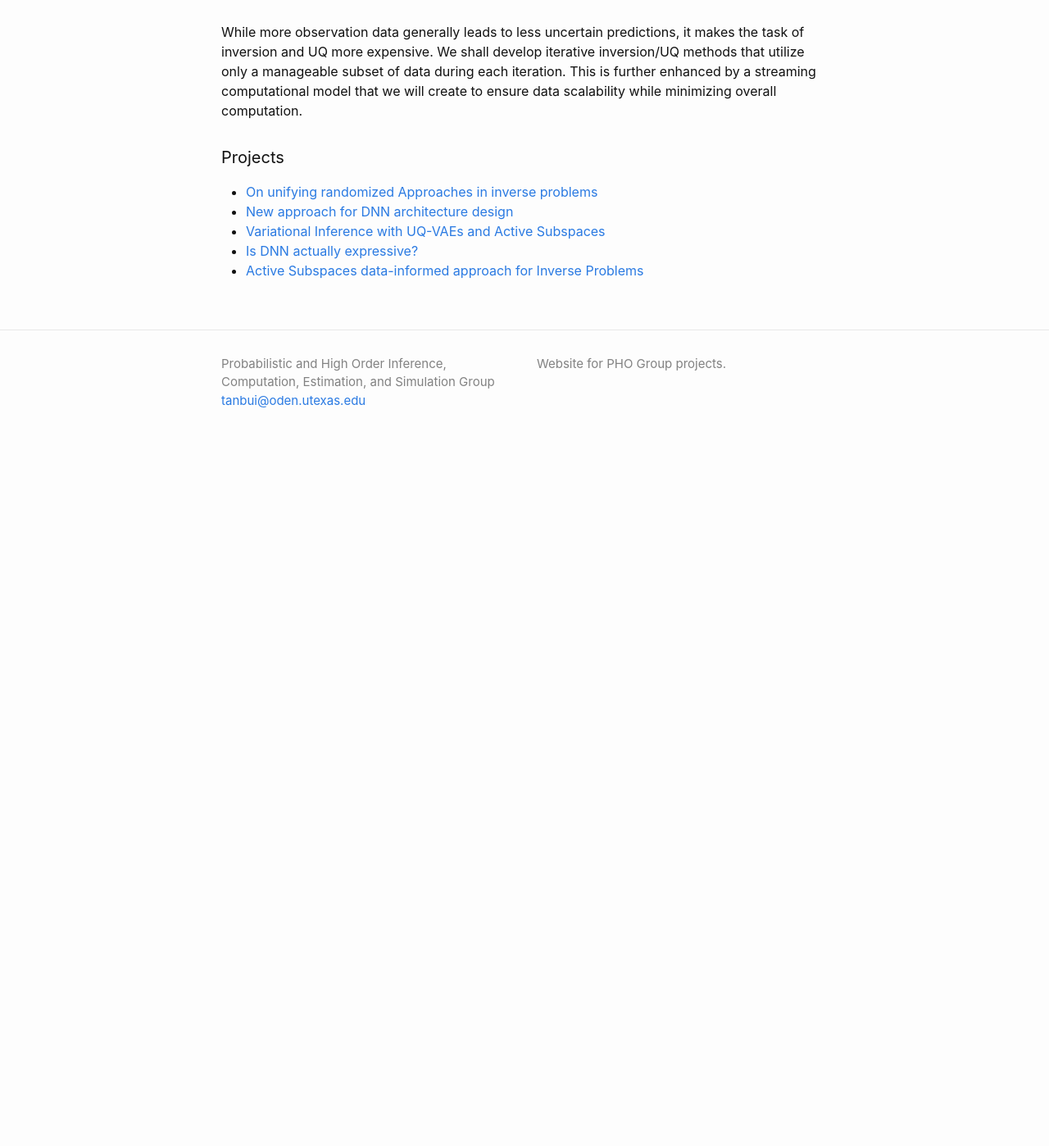
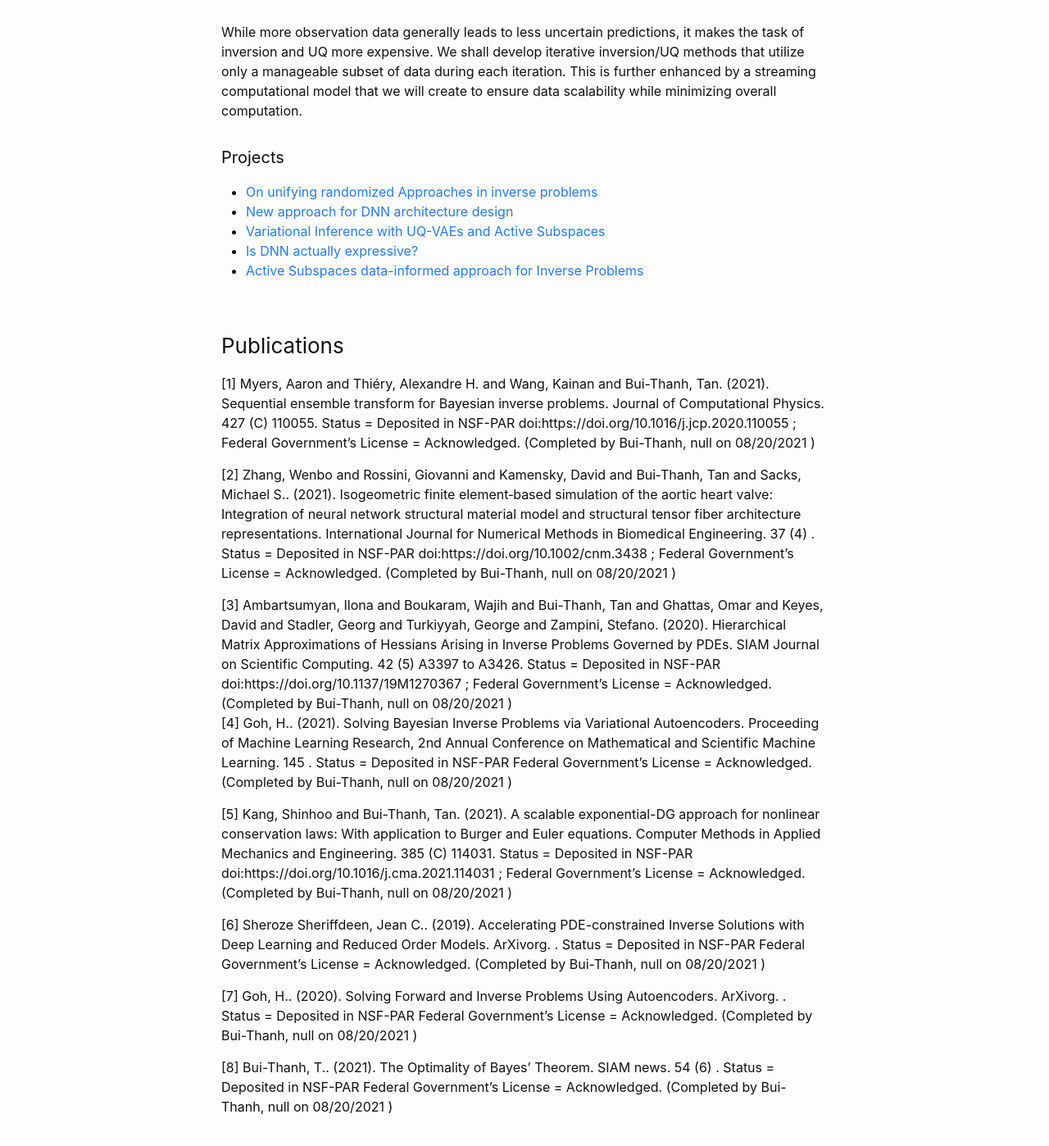
Before and after one commit to tscott-00/phogroup.github.io, a Jekyll site: the page built from cdse.md, in a window 1280 px wide and 1400 px high, scrolled down 942 px. Shown: the whole window at 82% size. Built offline with Jekyll 4.4.1, drawn with Linux system fonts in a browser that asks for light colours; before the commit the page ends 1502 px from its top, so only the background shows below that.

Commit message:
Update cdse.md

```diff
--- a/cdse.md
+++ b/cdse.md
@@ -28,6 +28,23 @@ makes the task of inversion and UQ more expensive. We shall develop iterative in
 * [Is DNN actually expressive?](/cdse/active_subspaces_nn_analysis)
 * [Active Subspaces data-informed approach for Inverse Problems](/cdse/active_subspaces_inverse_problems)
 
+### Publications<a name="publications"></a>
+
+[1] Myers, Aaron and Thiéry, Alexandre H. and Wang, Kainan and Bui-Thanh, Tan. (2021). Sequential ensemble transform for Bayesian inverse problems.  Journal of Computational Physics. 427  (C) 110055. Status = Deposited in NSF-PAR  doi:https://doi.org/10.1016/j.jcp.2020.110055  ; Federal Government's License = Acknowledged. (Completed by Bui-Thanh, null on 08/20/2021 )
+
+[2] Zhang, Wenbo and Rossini, Giovanni and Kamensky, David and Bui‐Thanh, Tan and Sacks, Michael S.. (2021). Isogeometric finite element‐based simulation of the aortic heart valve: Integration of neural network structural material model and structural tensor fiber architecture representations.  International Journal for Numerical Methods in Biomedical Engineering. 37  (4) . Status = Deposited in NSF-PAR  doi:https://doi.org/10.1002/cnm.3438  ; Federal Government's License = Acknowledged. (Completed by Bui-Thanh, null on 08/20/2021 )
+
+[3] Ambartsumyan, Ilona and Boukaram, Wajih and Bui-Thanh, Tan and Ghattas, Omar and Keyes, David and Stadler, Georg and Turkiyyah, George and Zampini, Stefano. (2020). Hierarchical Matrix Approximations of Hessians Arising in Inverse Problems Governed by PDEs.  SIAM Journal on Scientific Computing. 42  (5) A3397 to A3426. Status = Deposited in NSF-PAR  doi:https://doi.org/10.1137/19M1270367  ; Federal Government's License = Acknowledged. (Completed by Bui-Thanh, null on 08/20/2021 )
+[4] Goh, H.. (2021). Solving Bayesian Inverse Problems via Variational Autoencoders.  Proceeding of Machine Learning Research, 2nd Annual Conference on Mathematical and Scientific Machine Learning. 145 . Status = Deposited in NSF-PAR  Federal Government's License = Acknowledged. (Completed by Bui-Thanh, null on 08/20/2021 )
+
+[5] Kang, Shinhoo and Bui-Thanh, Tan. (2021). A scalable exponential-DG approach for nonlinear conservation laws: With application to Burger and Euler equations.  Computer Methods in Applied Mechanics and Engineering. 385  (C) 114031. Status = Deposited in NSF-PAR  doi:https://doi.org/10.1016/j.cma.2021.114031  ; Federal Government's License = Acknowledged. (Completed by Bui-Thanh, null on 08/20/2021 )
+
+[6] Sheroze Sheriffdeen, Jean C.. (2019). Accelerating PDE-constrained Inverse Solutions with Deep Learning and Reduced Order Models.  ArXivorg.  . Status = Deposited in NSF-PAR  Federal Government's License = Acknowledged. (Completed by Bui-Thanh, null on 08/20/2021 )
+
+[7] Goh, H.. (2020). Solving Forward and Inverse Problems Using Autoencoders.  ArXivorg.  . Status = Deposited in NSF-PAR  Federal Government's License = Acknowledged. (Completed by Bui-Thanh, null on 08/20/2021 )
+
+[8] Bui-Thanh, T.. (2021). The Optimality of Bayes' Theorem.  SIAM news. 54  (6) . Status = Deposited in NSF-PAR  Federal Government's License = Acknowledged. (Completed by Bui-Thanh, null on 08/20/2021 )
+
 <!-- ## Accomplishments for Year 1 -->
 
 <!-- We have obtained significant results the for the first year milestones. UT (PI Bui-Thanh and his student) and Utah (PI Sundar and his student) have been meeting weekly (except for weeks that we are busy) and working collaboratively towards meeting the first year goals in parallel. In the following we will discuss the accomplishments from UT and those from Utah can be seen from the annual report from the Utah side. -->
```
